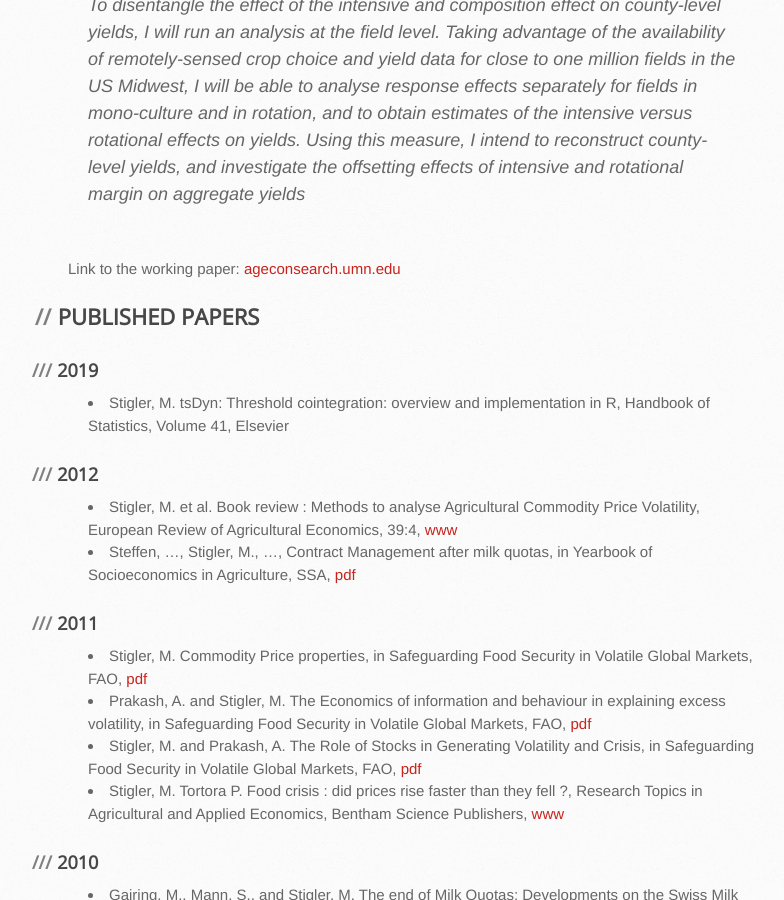
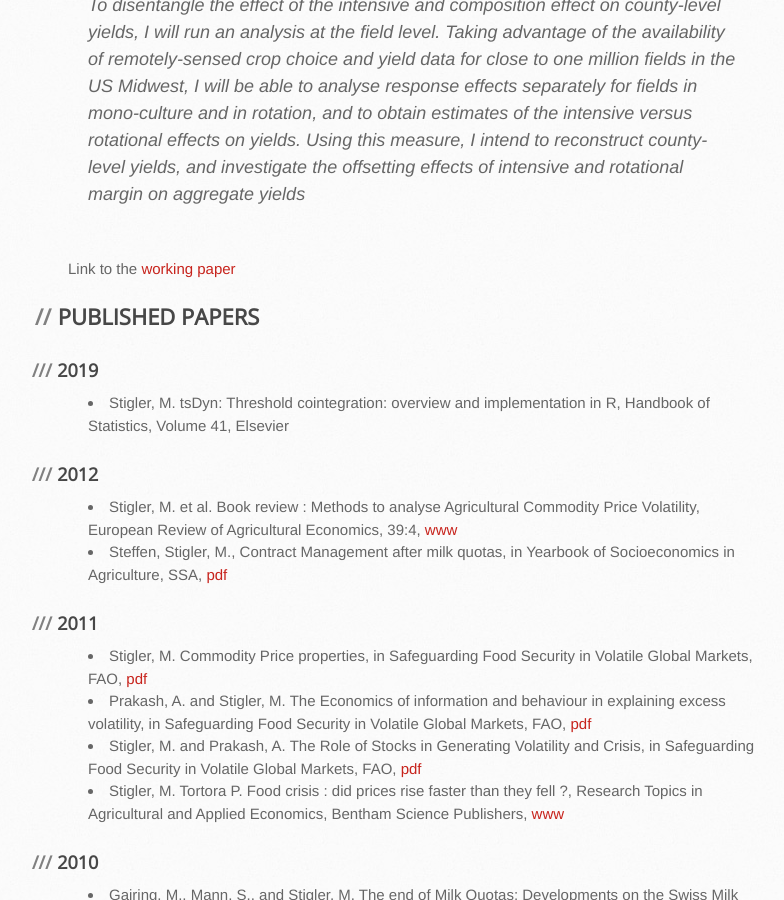
Before and after one commit to MatthieuStigler/MatthieuStigler.github.io, a Jekyll site: the page built from Research.Md, in a window 1280 px wide and 900 px high, scrolled down 683 px. Shown: the whole window, without its empty margins (102-886 px from the left). Built offline with Jekyll 4.4.1, drawn with Linux system fonts in a browser that asks for light colours.

Commit message:
update link paper

```diff
--- a/Research.Md
+++ b/Research.Md
@@ -23,7 +23,7 @@ effects separately for fields in mono-culture and in rotation, and to obtain est
 versus rotational effects on yields.  Using this measure, I intend to reconstruct county-level yields,
 and investigate the offsetting effects of intensive and rotational margin on aggregate yields
 
-Link to the working paper: [ageconsearch.umn.edu](https://ageconsearch.umn.edu/record/274343?ln=en)
+Link to the [working paper](https://github.com/MatthieuStigler/MatthieuStigler.github.io/raw/master/docs/yield_response_satellite_Stigler.pdf)
 
 ## PUBLISHED PAPERS
 
@@ -34,7 +34,7 @@ Link to the working paper: [ageconsearch.umn.edu](https://ageconsearch.umn.edu/r
 ### 2012
 
  - Stigler, M. et al. Book review : Methods to analyse Agricultural Commodity Price Volatility, *European Review of Agricultural Economics*, 39:4, [www](http://erae.oxfordjournals.org/content/39/4/732.extract)
- - Steffen, ..., Stigler, M., ..., Contract Management after milk quotas, in Yearbook of Socioeconomics in Agriculture, SSA, [pdf](https://ideas.repec.org/a/cha/ysa001/v5y2012i1p177-200.html)
+ - Steffen, Stigler, M., Contract Management after milk quotas, in Yearbook of Socioeconomics in Agriculture, SSA, [pdf](https://ideas.repec.org/a/cha/ysa001/v5y2012i1p177-200.html)
 
 ### 2011
  - Stigler, M. Commodity Price properties, in Safeguarding Food Security in Volatile Global Markets, FAO, [pdf](http://www.fao.org/docrep/013/i2107e/i2107e02.pdf)
```
